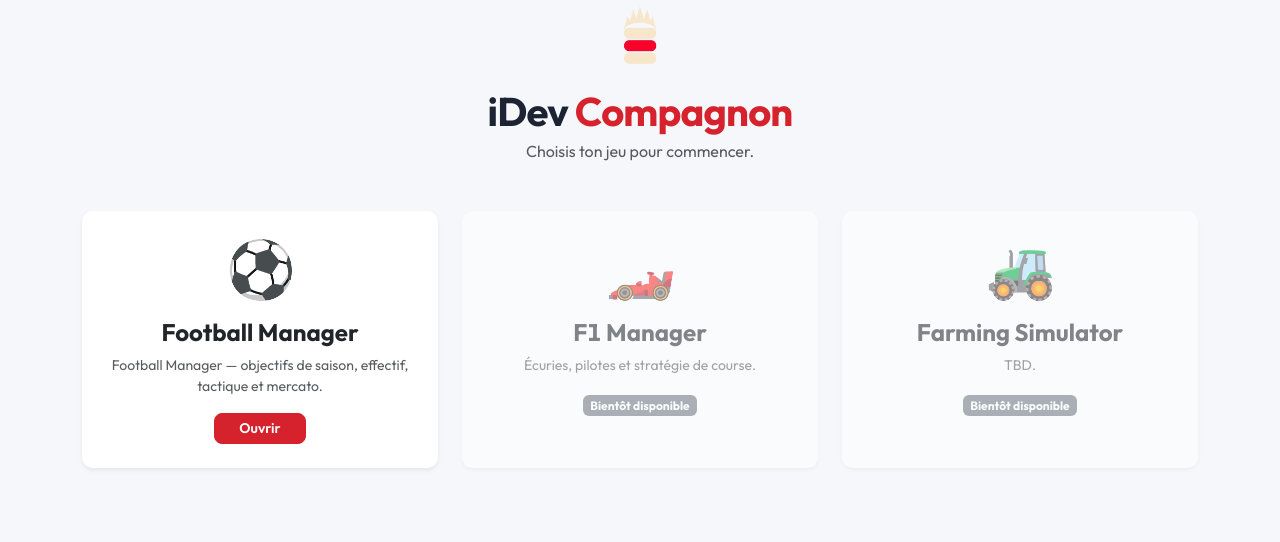
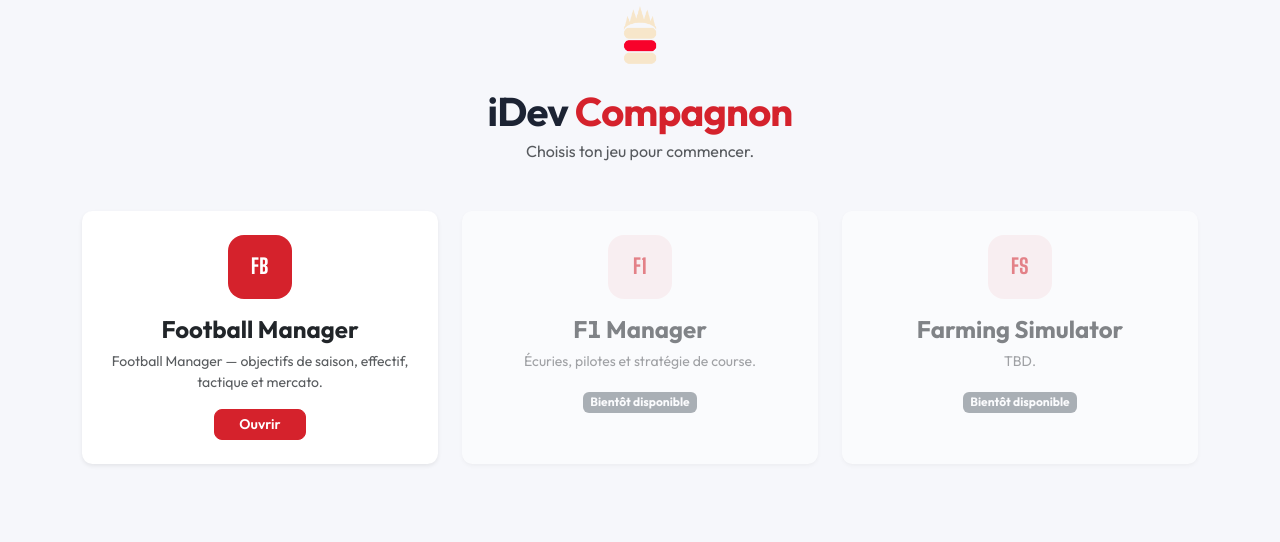
Before and after one commit to PsycoSGWaK/FMXX, a PHP site: page /root/hub.php in a window 1280 px wide. Shown: the part 119-661 px from the top of the page. Run offline with PHP 8.4, Linux system fonts and the light colour scheme; the visitor is signed in with stand-in values (Sample User, id 1); data comes from the database, SQL or seed files in the repository.

Commit message:
Retire les emojis du hub, remplaces par des badges texte
hub.php utilisait encore des emojis (soccer ball, voiture de course,
tracteur) pour les 3 jeux, en contradiction avec la decision deja actee
de ne pas utiliser d'emojis decoratifs dans l'UI. Remplaces par des
badges texte (FB/F1/FS), meme convention que le panneau "Jeux
disponibles" de la landing (rouge brand pour le jeu actif, teinte
attenuee pour les jeux a venir).

```diff
--- a/css/styles.css
+++ b/css/styles.css
@@ -679,6 +679,27 @@
 
 .hub-card.hub-card-active {
     border-top-color: var(--brand);
+}
+
+.hub-badge {
+    width: 4rem;
+    height: 4rem;
+    margin: 0 auto 1rem;
+    border-radius: 1rem;
+    display: flex;
+    align-items: center;
+    justify-content: center;
+    font-family: var(--font-display);
+    font-weight: 800;
+    font-size: 1.3rem;
+    letter-spacing: .02em;
+    background: rgba(213, 34, 44, .1);
+    color: var(--brand);
+}
+
+.hub-card-active .hub-badge {
+    background: var(--brand);
+    color: #fff;
 }
 
 .hub-card:hover {
--- a/hub.php
+++ b/hub.php
@@ -31,7 +31,7 @@
             <a href="index.php" class="text-decoration-none">
                 <div class="card h-100 shadow-sm border-0 hub-card hub-card-active">
                     <div class="card-body text-center p-4">
-                        <div class="display-4 mb-3">⚽</div>
+                        <div class="hub-badge">FB</div>
                         <h4 class="fw-bold mb-2"><?= $t['hub_football_title'] ?></h4>
                         <p class="text-muted small mb-3"><?= $t['hub_football_desc'] ?></p>
                         <span class="btn btn-sm btn-primary px-4 fw-semibold"><?= $t['hub_open'] ?></span>
@@ -44,7 +44,7 @@
         <div class="col-md-5 col-lg-4">
             <div class="card h-100 shadow-sm border-0" style="opacity:.55;">
                 <div class="card-body text-center p-4">
-                    <div class="display-4 mb-3">🏎️</div>
+                    <div class="hub-badge">F1</div>
                     <h4 class="fw-bold mb-2"><?= $t['hub_f1_title'] ?></h4>
                     <p class="text-muted small mb-3"><?= $t['hub_f1_desc'] ?></p>
                     <span class="badge bg-secondary"><?= $t['hub_soon'] ?></span>
@@ -56,7 +56,7 @@
         <div class="col-md-5 col-lg-4">
             <div class="card h-100 shadow-sm border-0" style="opacity:.55;">
                 <div class="card-body text-center p-4">
-                    <div class="display-4 mb-3">🚜</div>
+                    <div class="hub-badge">FS</div>
                     <h4 class="fw-bold mb-2"><?= $t['hub_fs_title'] ?></h4>
                     <p class="text-muted small mb-3"><?= $t['hub_fs_desc'] ?></p>
                     <span class="badge bg-secondary"><?= $t['hub_soon'] ?></span>
```
